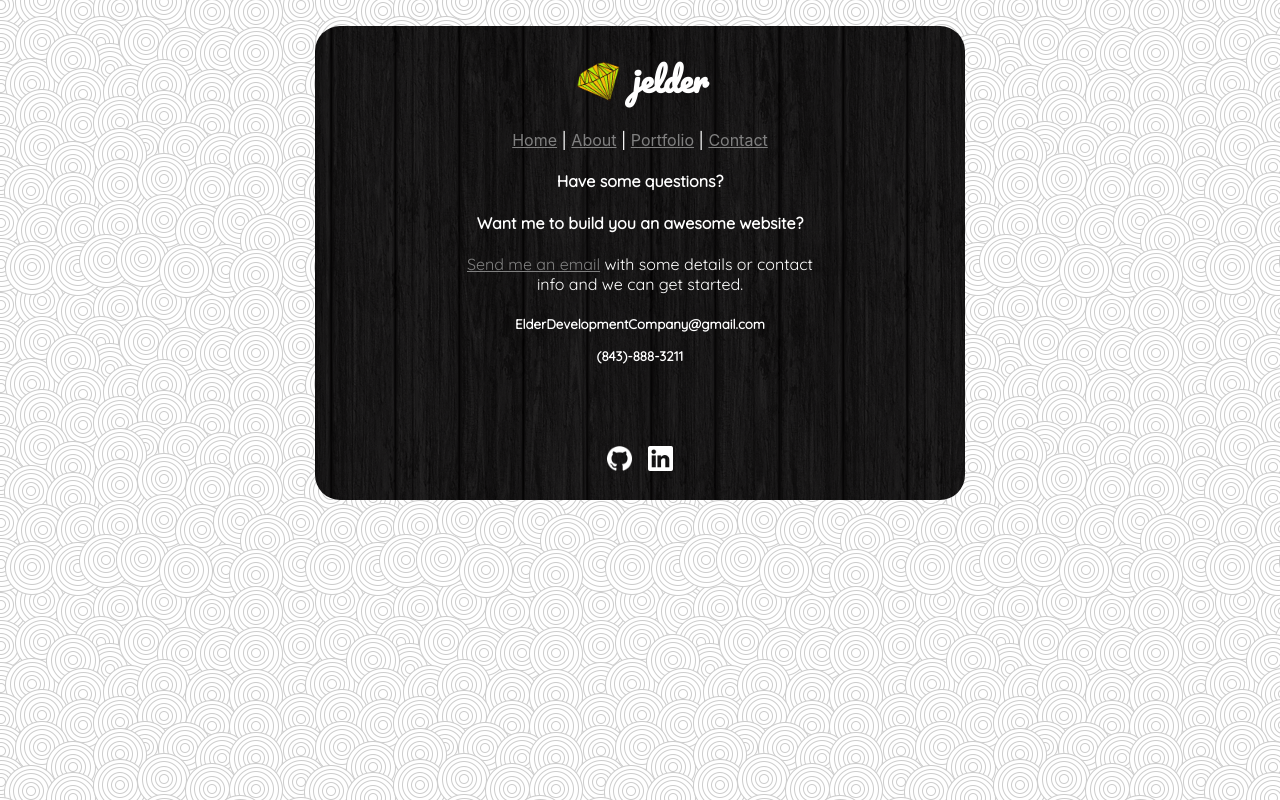
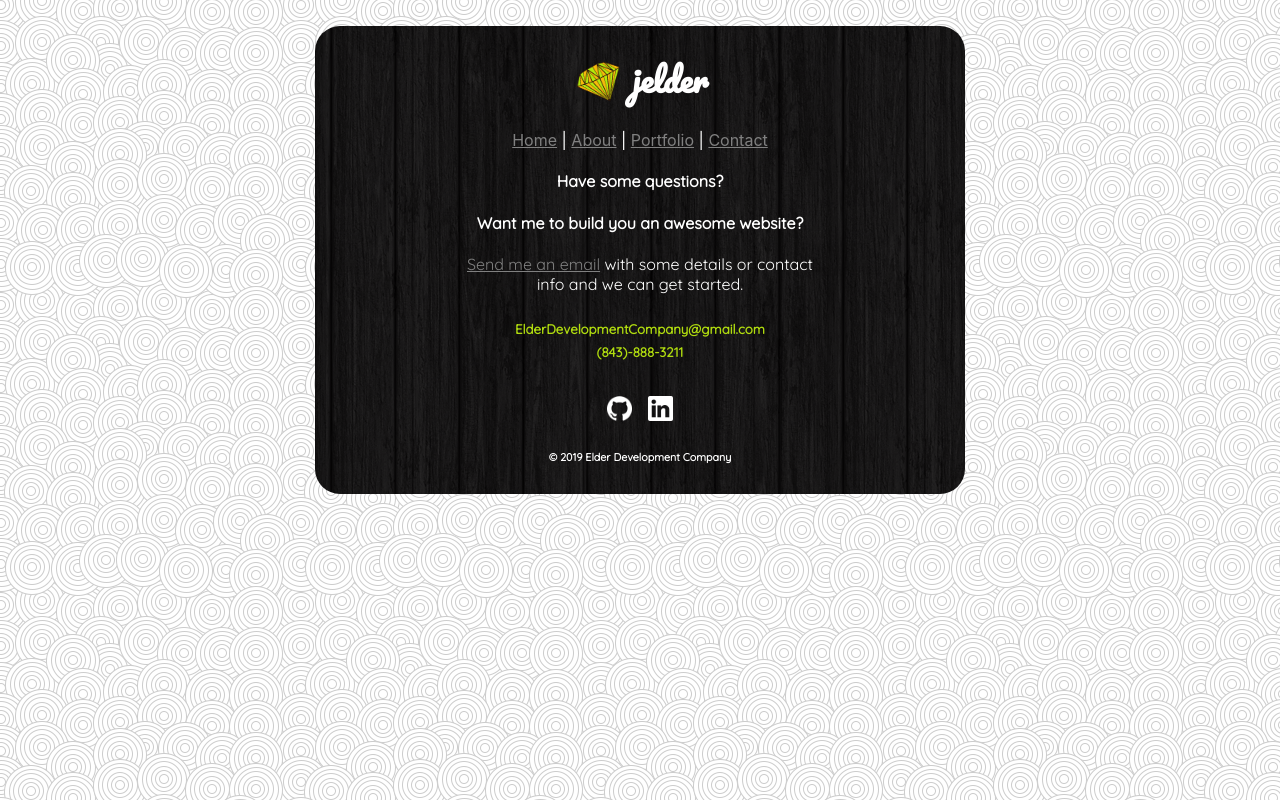
Before and after one commit to elderj/dev, a React (Create React App) app: page /#/contact in a window 1280 px wide. Built offline with nearby package versions, Linux system fonts and the light colour scheme.

Commit message:
Add copyright to footer and update styles

```diff
--- a/src/components/Contact.js
+++ b/src/components/Contact.js
@@ -21,20 +21,13 @@ const Contact = () => (
       </a>{" "}
       with some details or contact info and we can get started.
       <br />
-      <h5>
-        ElderDevelopmentCompany@gmail.com
-        <br />
-        <br />
-        (843)-888-3211
-      </h5>
+      <br />
+      <h5>ElderDevelopmentCompany@gmail.com</h5>
+      <h5>(843)-888-3211</h5>
     </p>
-    <br />
 
     <br />
-    <br />
     <Footer />
-    <br />
-    <br />
   </div>
 );
 
--- a/src/components/Footer.js
+++ b/src/components/Footer.js
@@ -1,5 +1,6 @@
 import React, { Fragment } from "react";
 import "../styles/App.scss";
+import "../styles/font.css";
 
 import GitHubLogo from "../images/linkLogoImages/GitHub-Mark-Light-120px-plus.png";
 import LinkedInLogo from "../images/linkLogoImages/In-White-72.png";
@@ -12,6 +13,10 @@ const Footer = () => (
     <a href="https://www.linkedin.com/in/elderj/">
       <img className="linkLogoImage" alt="LinkedIn logo" src={LinkedInLogo} />
     </a>
+
+    <br />
+
+    <h6 className="quicksand-text">© 2019 Elder Development Company</h6>
   </Fragment>
 );
 
--- a/src/styles/font.css
+++ b/src/styles/font.css
@@ -8,6 +8,15 @@
 
 p,
 h1 {
+  color: #ffffff;
+}
+
+h5 {
+  margin: 2%;
+  color: #b0dc0f;
+}
+
+h6 {
   color: #ffffff;
 }
 
```
